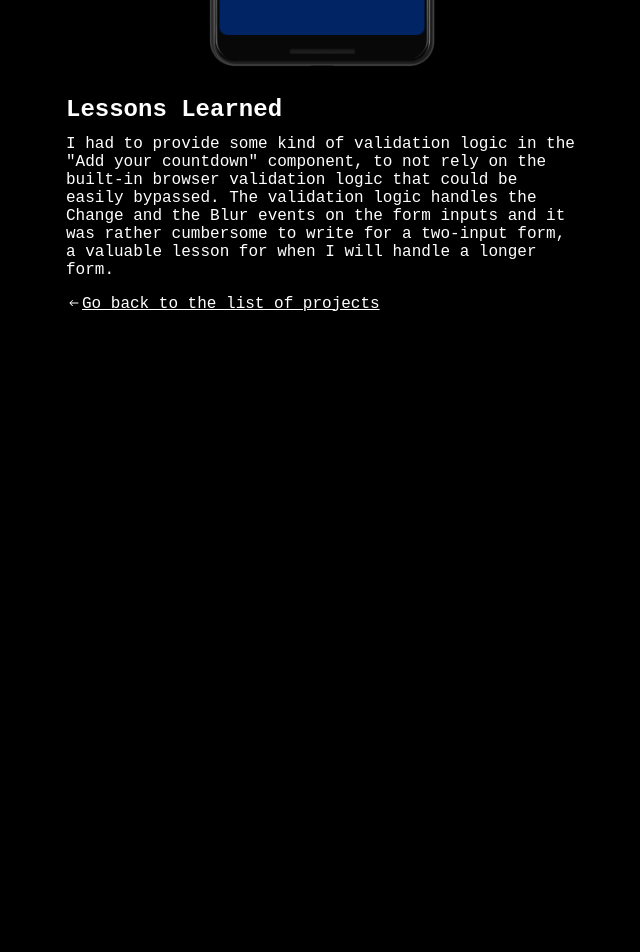
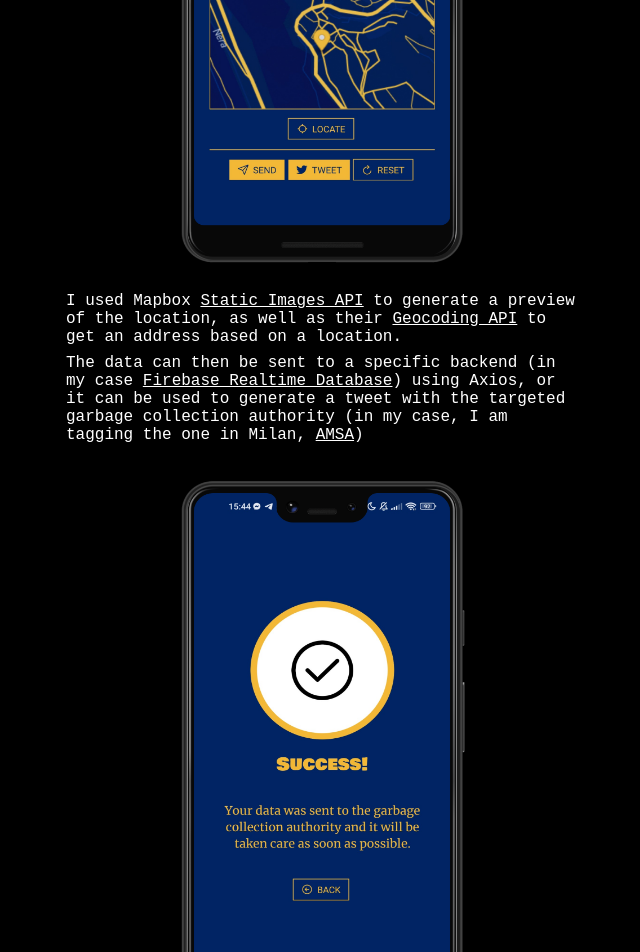
Before and after one commit to damianobacci/portfolio, a Next.js app: page /projects/ecowatcher in a window 1280 px wide. Shown: the part 1580-2532 px from the top of the page, without its empty margins (318-958 px from the left). Before the commit the page ends 1909 px from the top, so only its background shows below. Built offline with nearby package versions, Linux system fonts and the light colour scheme.

Commit message:
Ecowatcher page

```diff
--- a/app/projects/ecowatcher/page.js
+++ b/app/projects/ecowatcher/page.js
@@ -42,15 +42,52 @@ export default function EcoWatcher() {
         alt="Ecowatcher"
         source="/images/projects/ecowatcher/ecowatcher5.jpg"
       />
+      <p className="projectParagraph">
+        I used Mapbox{" "}
+        <a href="https://docs.mapbox.com/api/maps/static-images/">
+          Static Images API
+        </a>{" "}
+        to generate a preview of the location, as well as their{" "}
+        <a href="https://docs.mapbox.com/api/search/geocoding/">
+          Geocoding API
+        </a>{" "}
+        to get an address based on a location.
+      </p>
+      <p className="projectParagraph">
+        The data can then be sent to a specific backend (in my case{" "}
+        <a href="https://firebase.google.com/docs/database">
+          Firebase Realtime Database
+        </a>
+        ) using Axios, or it can be used to generate a tweet with the targeted
+        garbage collection authority (in my case, I am tagging the one in Milan,{" "}
+        <a href="https://twitter.com/amsa_spa/with_replies">AMSA</a>)
+      </p>
+      <MobileImage
+        alt="Ecowatcher"
+        source="/images/projects/ecowatcher/ecowatcher6.jpg"
+      />
       <h2 className="projectTitle">Lessons Learned</h2>
       <p className="projectParagraph">
-        I had to provide some kind of validation logic in the "Add your
-        countdown" component, to not rely on the built-in browser validation
-        logic that could be easily bypassed. The validation logic handles the
-        Change and the Blur events on the form inputs and it was rather
-        cumbersome to write for a two-input form, a valuable lesson for when I
-        will handle a longer form.
+        As my first mobile project, the biggest take home lesson is the
+        difference between Android and iOS development, and how I must take into
+        account both version while building with React Native (and how it's
+        impossible to test the iOS version without Apple devices).
       </p>
+      <p className="projectParagraph">
+        Mobile devices have also to manage different kind of permissions related
+        to the use of the camera, the gallery, the location, and I had to build
+        additional permission logic to handle those, as well as traditional
+        validation logic for the form inputs and the database storing.
+      </p>
+      <p className="projectParagraph">
+        Overall, React Native provides a smooth transition for developers
+        already used to the React environment, greatly simplifying the
+        development of mobile apps.
+      </p>
+      <MobileImage
+        alt="Ecowatcher"
+        source="/images/projects/ecowatcher/ecowatcher7.jpg"
+      />
       <ProjectFooter />
     </main>
   );
--- a/components/UI/MobileImage.js
+++ b/components/UI/MobileImage.js
@@ -4,7 +4,7 @@ import styles from "./MobileImage.module.css";
 export default function MobileImage({ source, alt }) {
   return (
     <div className={styles.container}>
-      <Image alt={alt} src={source} width={280} height={500} />
+      <Image alt={alt} src={source} width={350} height={600} />
     </div>
   );
 }
```
